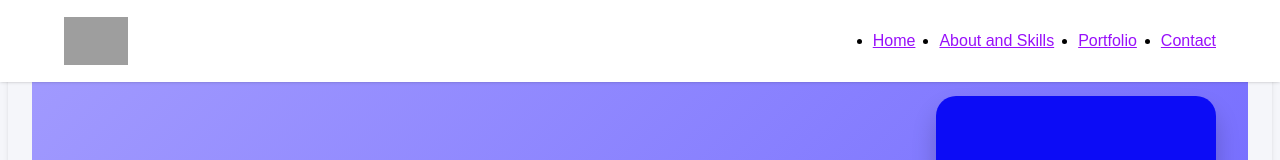
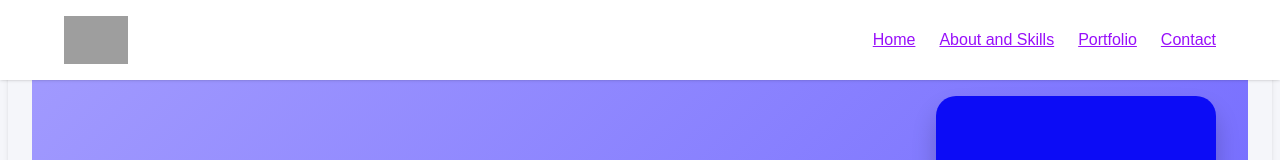
Before and after one commit to fironsahuleka2007-art/portfolio-vue, a Vue app: page / in a window 1280 px wide. Shown: the top 160 px of the page. Built offline with nearby package versions, Linux system fonts and the light colour scheme; grey boxes are pictures that could not be loaded.

Commit message:
update nav

```diff
--- a/src/components/Navbar.vue
+++ b/src/components/Navbar.vue
@@ -8,7 +8,7 @@
       </div>
 
       <!-- Desktop Menu -->
-      <ul class="nav-links hidden md:flex gap-6">
+      <ul class="nav-links hidden md:flex gap-6 list-none">
         <li v-for="link in links" :key="link.name">
           <a :href="link.href"
              :class="[
@@ -30,7 +30,7 @@
 
     <!-- Mobile Menu -->
     <ul v-if="menuOpen"
-        class="mobile-menu flex flex-col gap-4 mt-2 px-6 py-4 bg-white shadow md:hidden">
+    class="mobile-menu flex flex-col gap-4 mt-2 px-6 py-4 bg-white shadow md:hidden list-none">
       <li v-for="link in links" :key="link.name">
         <a :href="link.href"
            @click="menuOpen=false"
@@ -87,6 +87,12 @@ onUnmounted(() => window.removeEventListener('scroll', handleScroll))
   transition: all 0.3s ease;
 }
 
+ul, li {
+  list-style: none !important;
+  margin: 0 !important;
+  padding: 0 !important;
+}
+
 /* Desktop & mobile nav item */
 .nav-item {
   transition: all 0.3s ease;
```
